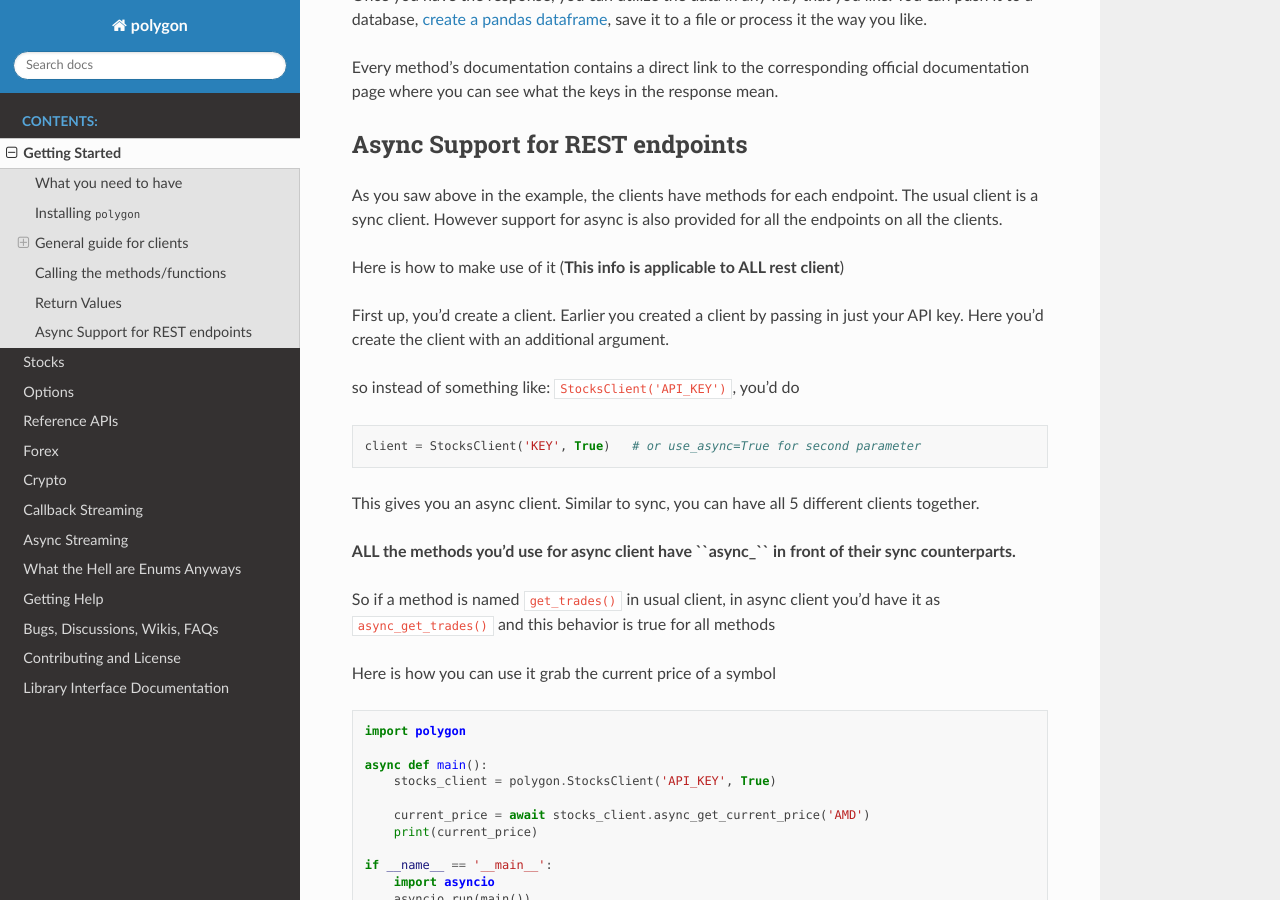
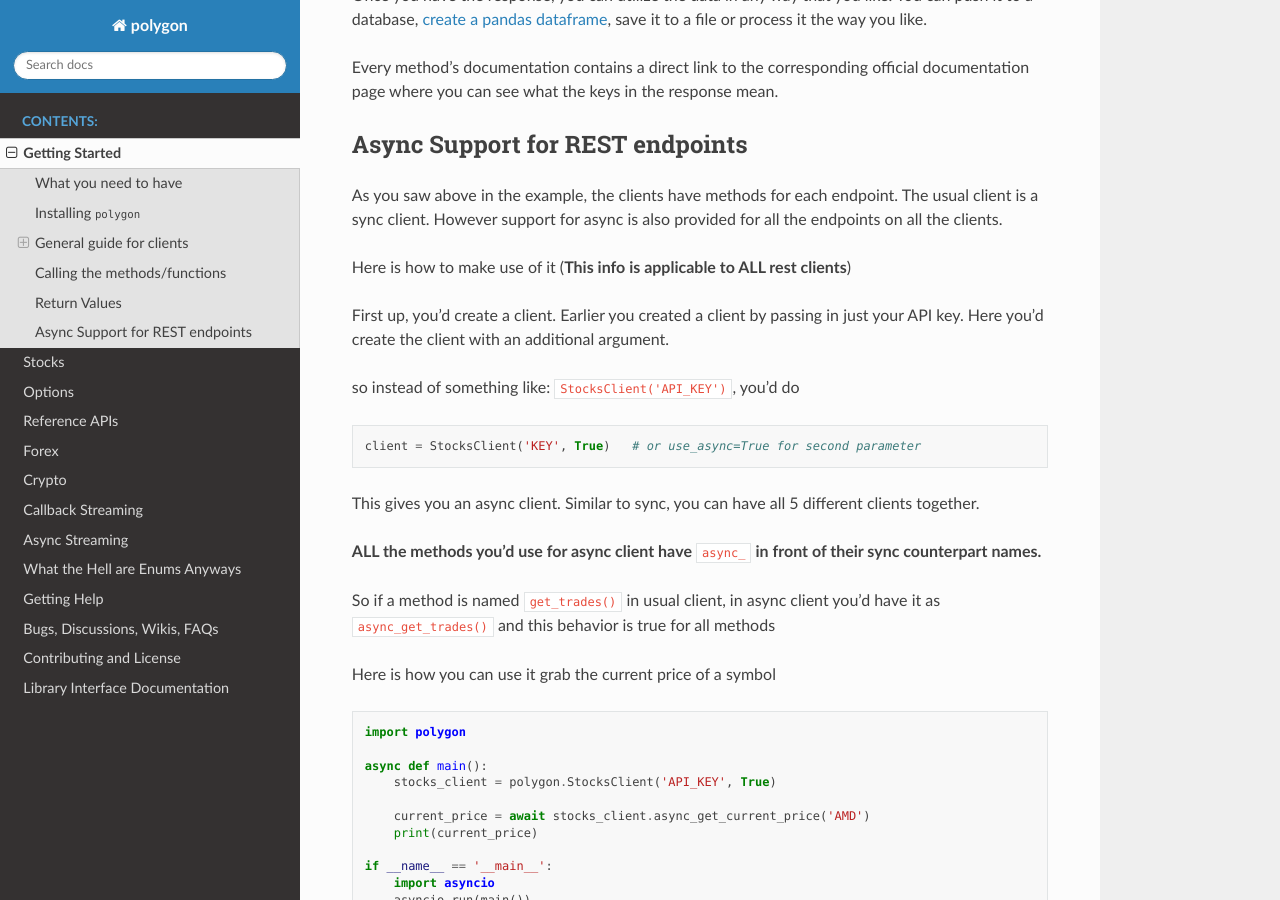
Before and after one commit to pssolanki111/polygon, a Sphinx documentation site: the page built from docs/Getting-Started.rst, in a window 1280 px wide and 900 px high, scrolled down 3161 px. Built offline with Sphinx 7.4.7 and the Read the Docs theme 2.0.0, drawn with Linux system fonts in a browser that asks for light colours.

Commit message:
smol code highlight issue fixed

```diff
--- a/docs/Getting-Started.rst
+++ b/docs/Getting-Started.rst
@@ -143,7 +143,7 @@ Async Support for REST endpoints
 As you saw above in the example, the clients have methods for each endpoint. The usual client is a sync client.
 However support for async is also provided for all the endpoints on all the clients.
 
-Here is how to make use of it (**This info is applicable to ALL rest client**)
+Here is how to make use of it (**This info is applicable to ALL rest clients**)
 
 First up, you'd create a client. Earlier you created a client by passing in just your API key. Here you'd create the client
 with an additional argument.
@@ -156,7 +156,7 @@ so instead of something like: ``StocksClient('API_KEY')``, you'd do
 
 This gives you an async client. Similar to sync, you can have all 5 different clients together.
 
-**ALL the methods you'd use for async client have ``async_`` in front of their sync counterparts.**
+**ALL the methods you'd use for async client have** ``async_`` **in front of their sync counterpart names.**
 
 So if a method is named ``get_trades()`` in usual client, in async client you'd have it as ``async_get_trades()``
 and this behavior is true for all methods
```
